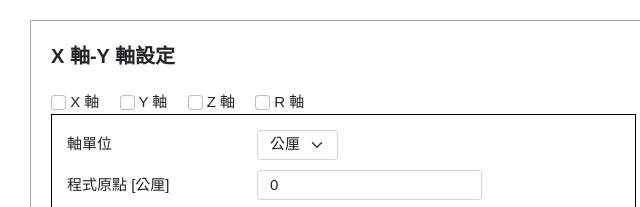
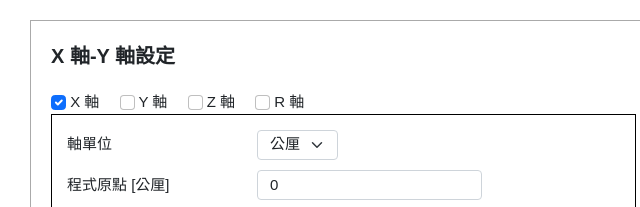
Before and after one commit to a94qu0402/AxisCtrl.html, a plain HTML site: page index.html in a window 1280 px wide. Shown: the top 207 px of the page, 10-650 px from the left. Drawn offline with nearby package versions, Linux system fonts and the light colour scheme.

Commit message:
修正 div + 預選 x 軸

```diff
--- a/index.html
+++ b/index.html
@@ -102,7 +102,7 @@
     <div class="axis-settings">
       <!-- 軸選擇 -->
       <div class="axis-selector">
-        <label class="me-3"><input type="checkbox" class="form-check-input" name="axis" value="X"> X 軸</label>
+        <label class="me-3"><input type="checkbox" class="form-check-input" name="axis" value="X" checked> X 軸</label>
         <label class="me-3"><input type="checkbox" class="form-check-input" name="axis" value="Y"> Y 軸</label>
         <label class="me-3"><input type="checkbox" class="form-check-input" name="axis" value="Z"> Z 軸</label>
         <label class="me-3"><input type="checkbox" class="form-check-input" name="axis" value="R"> R 軸</label>
@@ -253,7 +253,7 @@
     <div class="text-center mt-4">
       <button type="button" id="applyBtn" class="btn btn-secondary btn-sm ms-3">套用</button>
     </div>
-
+  </div>
 
     <script>
       // 儲存各軸參數的對象
@@ -616,7 +616,7 @@
     </script>
 
 
-  </div>
+
 
   <script src="https://cdn.jsdelivr.net/npm/bootstrap@5.1.3/dist/js/bootstrap.bundle.min.js"></script>
 </body>
```
